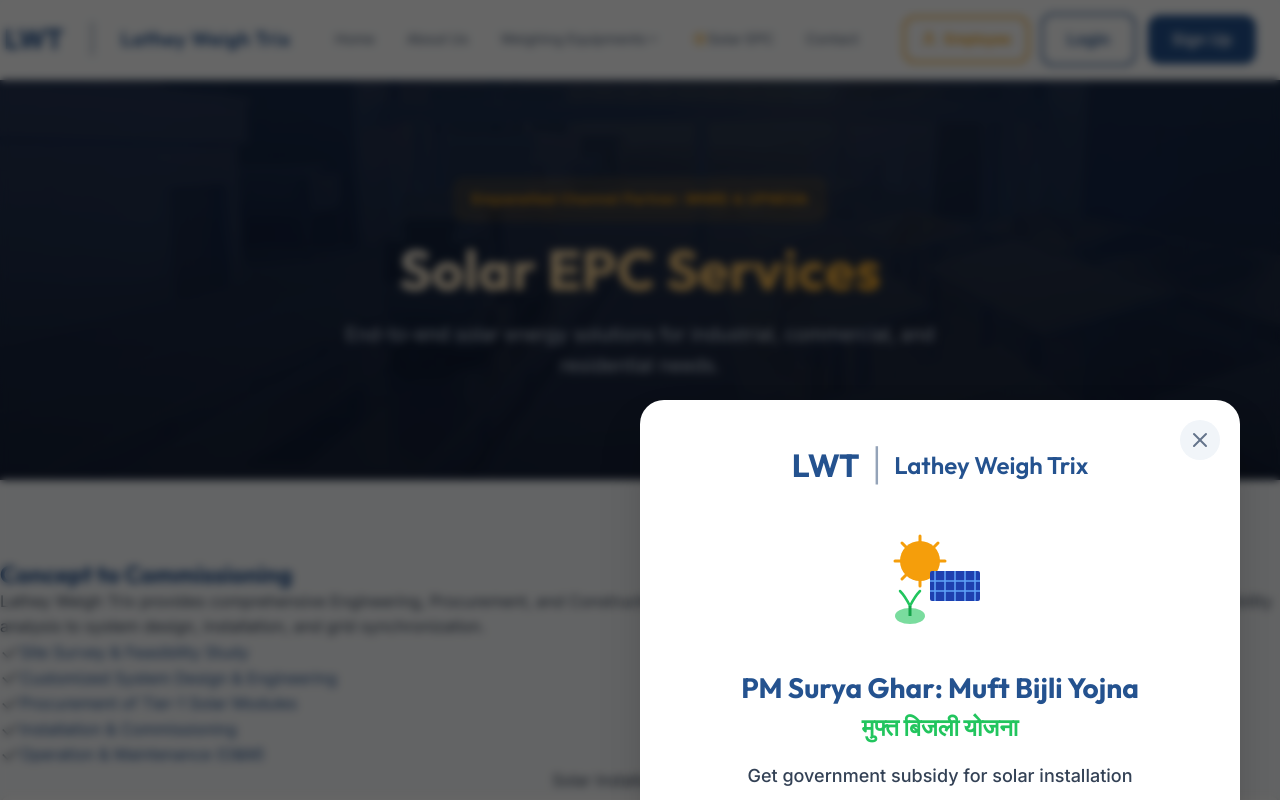
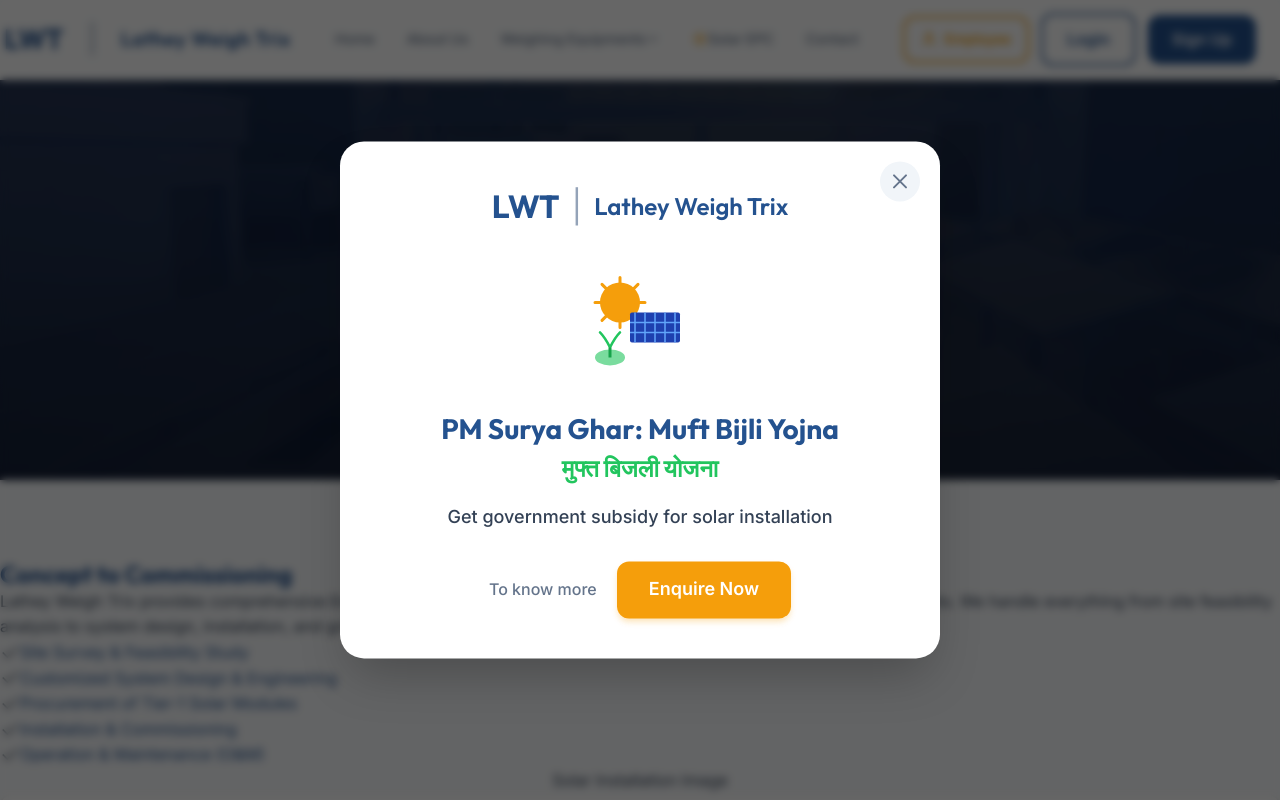
Before and after one commit to SoumilLathey/lwt-website, a React (Vite) app: page /solar-epc in a window 1280 px wide. Shown: the top 800 px of the page. Built offline with nearby package versions, Linux system fonts and the light colour scheme.

Commit message:
Fix popup centering: Remove y-axis animation and add !important to transform

```diff
--- a/src/components/SolarPopup.css
+++ b/src/components/SolarPopup.css
@@ -13,7 +13,7 @@
     position: fixed;
     top: 50%;
     left: 50%;
-    transform: translate(-50%, -50%);
+    transform: translate(-50%, -50%) !important;
     background: white;
     border-radius: 24px;
     padding: 40px;
@@ -23,6 +23,7 @@
     overflow-y: auto;
     z-index: 9999;
     box-shadow: 0 25px 50px -12px rgba(0, 0, 0, 0.25);
+    margin: 0 !important;
 }
 
 .popup-close {
--- a/src/components/SolarPopup.jsx
+++ b/src/components/SolarPopup.jsx
@@ -36,9 +36,9 @@
                     {/* Popup Modal */}
                     <motion.div
                         className="popup-modal"
-                        initial={{ opacity: 0, scale: 0.8, y: 50 }}
-                        animate={{ opacity: 1, scale: 1, y: 0 }}
-                        exit={{ opacity: 0, scale: 0.8, y: 50 }}
+                        initial={{ opacity: 0, scale: 0.9 }}
+                        animate={{ opacity: 1, scale: 1 }}
+                        exit={{ opacity: 0, scale: 0.9 }}
                         transition={{ type: 'spring', duration: 0.5 }}
                     >
                         {/* Close Button */}
```
